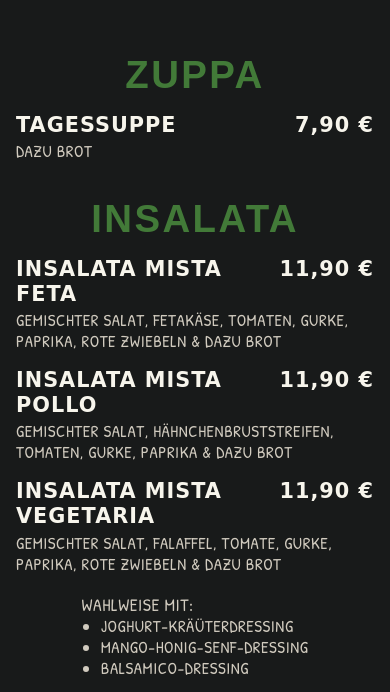
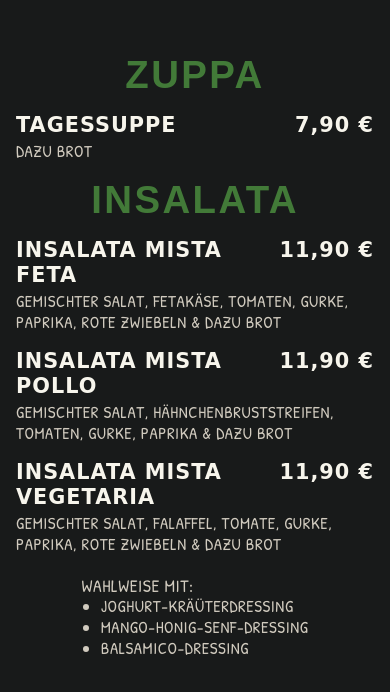
Before and after one commit to Illiachr/qr-code-menu, a plain HTML site: page index.html in a window 390 px wide. Shown: the part 107-799 px from the top of the page. Drawn offline with Linux system fonts and the light colour scheme; a web font is replaced by a local one.

Commit message:
merge zuppa and insalata into single grid section

```diff
--- a/index.html
+++ b/index.html
@@ -18,26 +18,20 @@
           </div>
         </div>
         <!-- /.header -->
-        <section class="section section-first">
-          <h3 class="section-header">zuppa</h3>
+        <section class="section section-first" id="zuppa-insalata">
           <div class="section-content">
-            <div class="column">
+            <div class="column column-flex column-flex--top-aligned">
+              <h3 class="section-header">zuppa</h3>
               <div class="menu-item">
                 <div class="item-header">
                   <span>Tagessuppe</span>
                   <span>7,90&nbsp;€</span>
                 </div>
                 <div class="item-desc">dazu Brot</div>
-                <!-- <img class="bg-asset bg-loeffel" src="img/loeffel-840-550-bg.png" alt="Loeffel"> -->
               </div>
             </div>
-          </div>
-        </section>
-        <!-- ./ Zuppa und Insalata -->
-        <section class="section">
-          <h3 class="section-header">insalata</h3>
-          <div class="section-content">
             <div class="column">
+              <h3 class="section-header">insalata</h3>
               <div class="menu-item">
                 <div class="item-header">
                   <span>Insalata Mista Feta</span>
@@ -77,7 +71,7 @@
             </div>
           </div>
         </section>
-        <!-- ./Insalata -->
+        <!-- ./ Zuppa und Insalata -->
         <section class="section">
           <h3 class="section-header">
             pizza&nbsp;29cm
--- a/style.css
+++ b/style.css
@@ -111,6 +111,11 @@ body {
   flex-direction: column;
   justify-content: space-between;
   height: 100%;
+}
+
+.column-flex--top-aligned {
+  justify-content: flex-start;
+  padding-top: 6rem;
 }
 
 .left-side {
@@ -345,6 +350,14 @@ body {
     width: 100%;
   }
 
+  .column-flex {
+    display: block;
+  }
+
+  .column-flex--top-aligned {
+    padding-top: 0;
+  }
+
   .section-footer span {
     font-size: 1.2rem;
     display: block;
```
